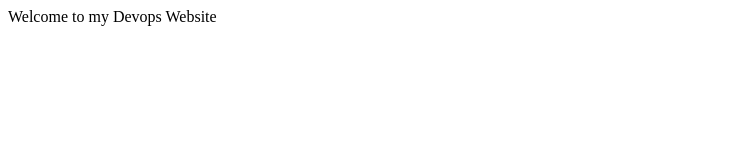
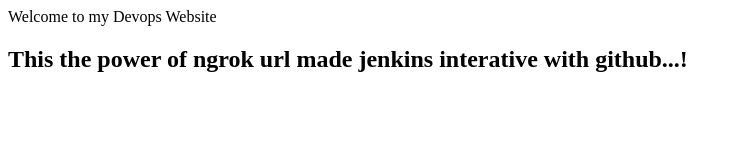
Before and after one commit to royalnaveen9740/website2, a plain HTML site: page index.html in a window 1280 px wide. Shown: the whole page, without its empty margins (0-741 px from the left). Drawn offline with Linux system fonts and the light colour scheme.

Commit message:
used ngrok to talk to github webhook

```diff
--- a/index.html
+++ b/index.html
@@ -3,5 +3,6 @@
 <title>Jenkins CI/CD Pipeline</title>
 <body>
 <hi> Welcome to my Devops Website </h1>
+<h2> This the power of ngrok url made jenkins interative with github...!</h2>
 </body>
 </html>
```
